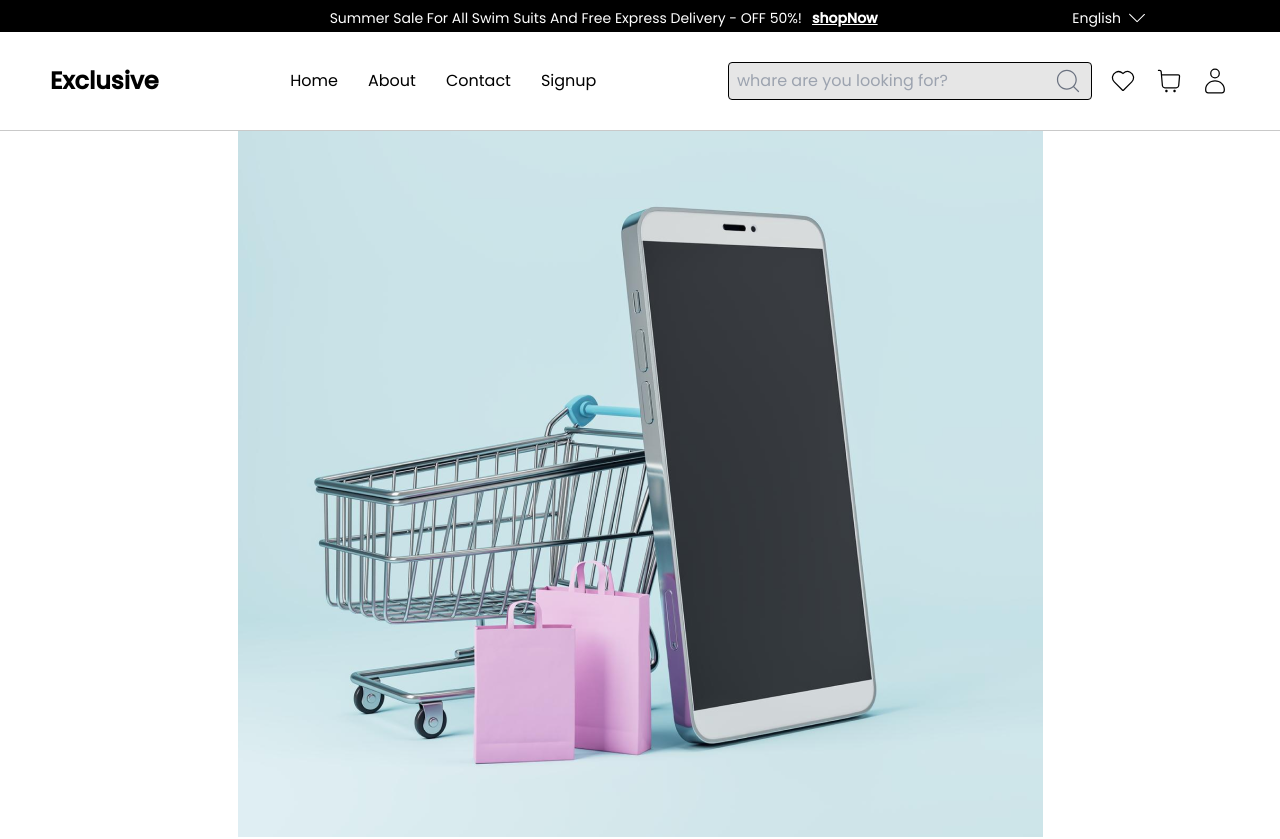
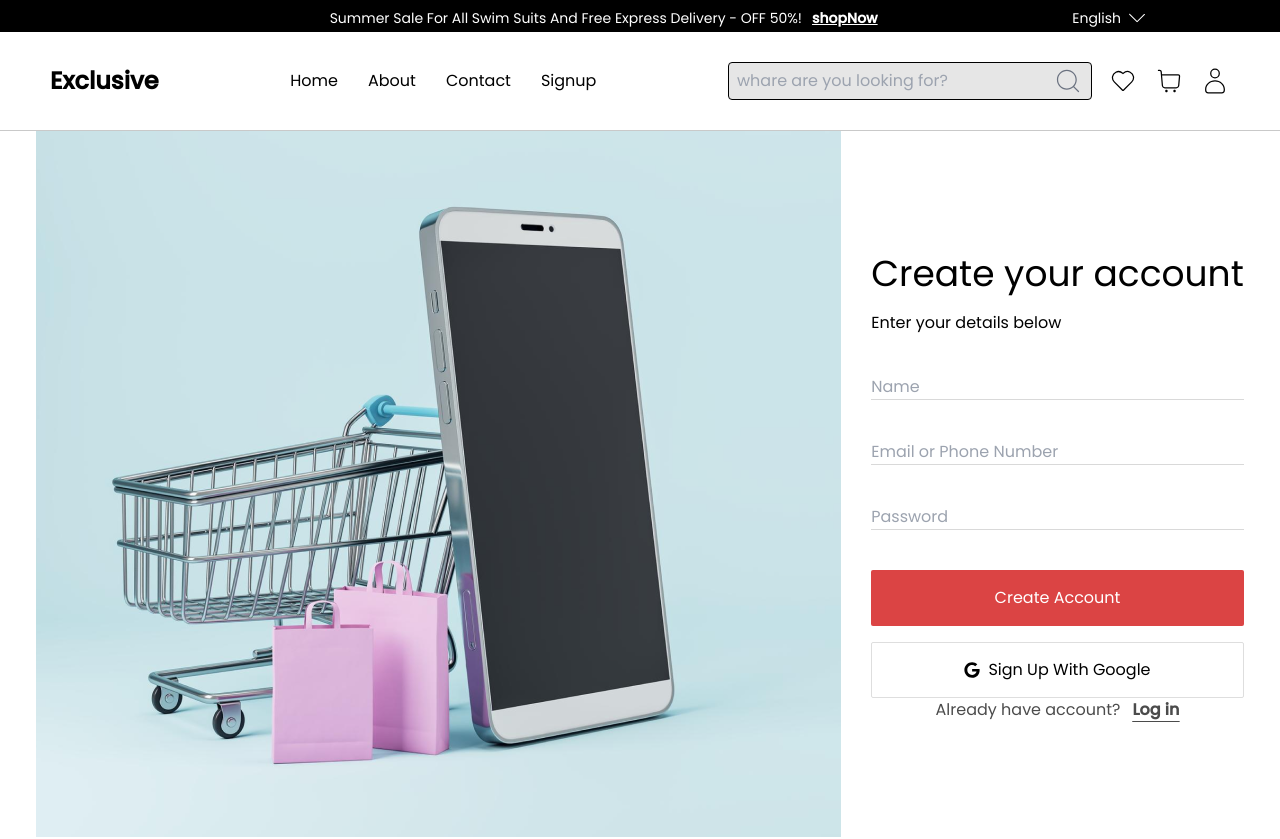
Before and after one commit to aryal31/Ecommerce-, a React (Vite) app: page /signup in a window 1280 px wide. Shown: the top 839 px of the page. Built offline with nearby package versions, Linux system fonts and the light colour scheme.

Commit message:
bug fixes

```diff
--- a/src/Pages/Errorpage.jsx
+++ b/src/Pages/Errorpage.jsx
@@ -1,6 +1,7 @@
 import React from "react";
 import Viewallbutton from "../components/Viewallbutton";
 import Orangebutton from "../components/Orangebutton";
+import { Link } from "react-router-dom";
 
 const Errorpage = () => {
   return (
@@ -9,7 +10,7 @@ const Errorpage = () => {
       <div className="text-[16px] mb-[30px]">
         Your visited page not found. You may go home page.
       </div>
-      <Orangebutton text={"Back to home page"} />
+      <Link to='/'><Orangebutton text={"Back to home page"} /></Link>
     </div>
   );
 };
--- a/src/Pages/Layout.jsx
+++ b/src/Pages/Layout.jsx
@@ -23,9 +23,7 @@ const Layout = () => {
   return (
     <div>
       <Top />
-      {
-        windowWidth >1032 ? <Navbar/> : <Smallnavbar/>
-      }
+      {windowWidth > 1032 ? <Navbar /> : <Smallnavbar />}
       <Outlet />
       <Footer />
     </div>
--- a/src/components/Loginsignupbox.jsx
+++ b/src/components/Loginsignupbox.jsx
@@ -3,7 +3,7 @@ import loginimg from "../assets/images/loginimg.png";
 
 const Loginsignupbox = ({ children }) => {
   return (
-    <div className="flex items-center w-auto h-auto gap-[300px] justify-center flex-wrap">
+    <div className="flex items-center w-auto h-auto gap-[30px] justify-center flex-wrap">
       <div className="flex">
         <img
           className="h-auto w-auto object-cover"
```
